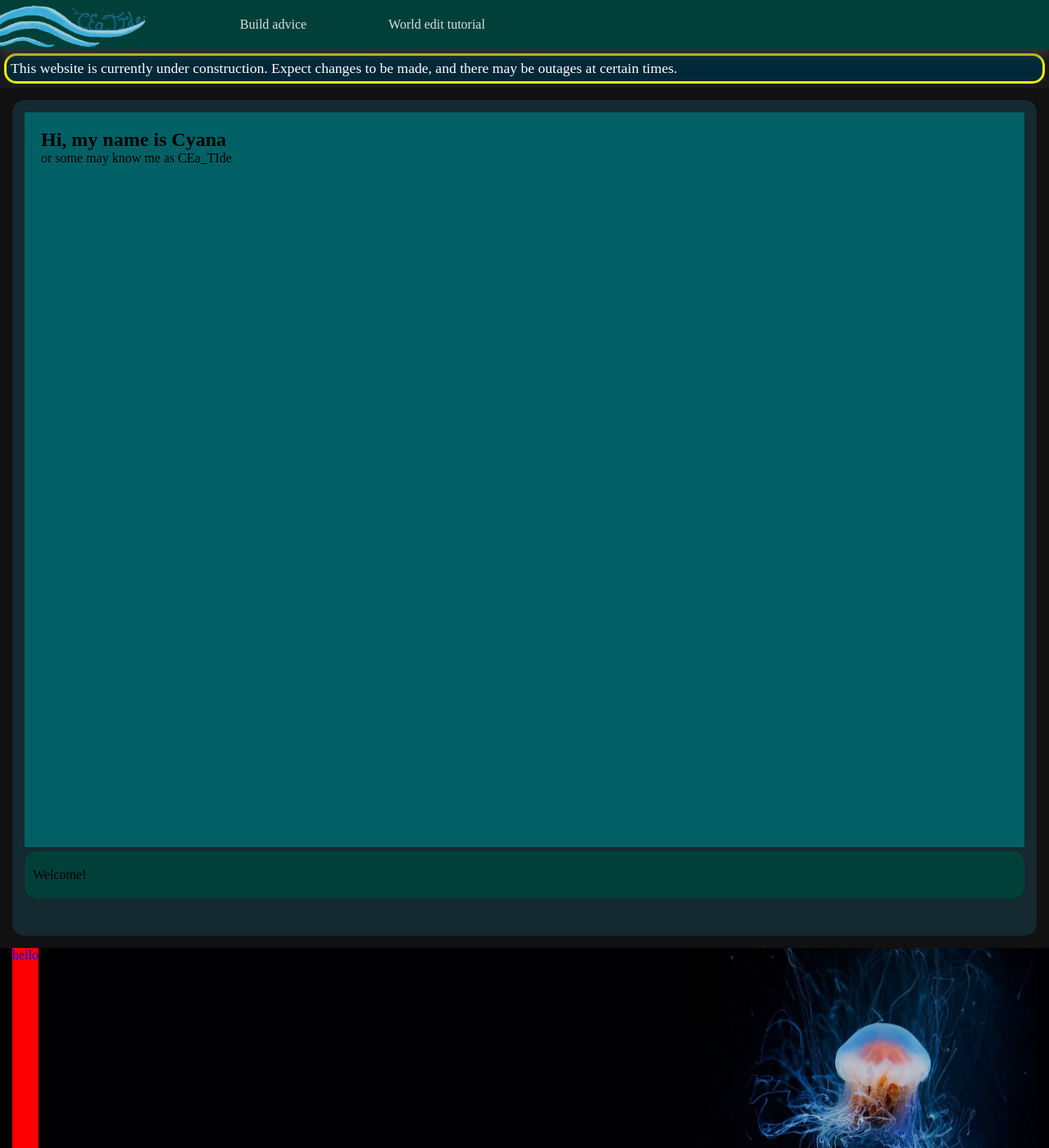
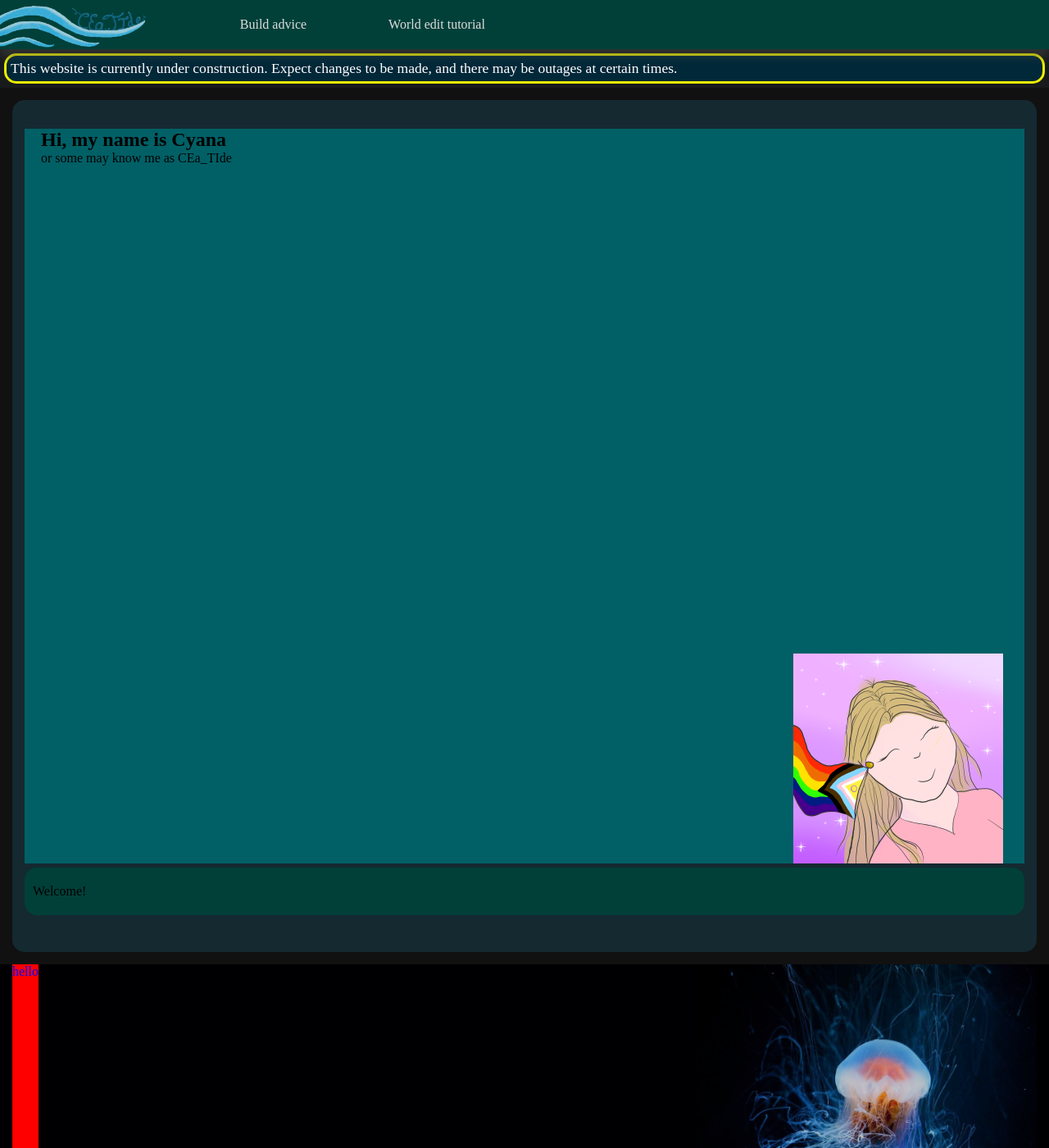
Before and after one commit to CEa-TIde/personal-website, a Jekyll site: the page built from index.html, in a window 1280 px wide and 1400 px high. Shown: the whole window at 82% size. Built offline with Jekyll 4.4.1, drawn with Linux system fonts in a browser that asks for light colours.

Commit message:
Add placeholder art

```diff
--- a/css/main.css
+++ b/css/main.css
@@ -715,9 +715,8 @@
 
 .welcome-wrapper {
     width: 100%;
-    height: 70vw;
+    min-height: 70vw;
     background: var(--bg-color-lighterteal);
-    overflow: hidden;
     /* anchor for art to position relative to */
     position: relative;
 }
@@ -733,5 +732,9 @@
 }
 
 .welcome-art {
+    position: absolute;
+    right: 2vw;
+    bottom: 0;
+    width: 20vw;
 
 }
--- a/index.html
+++ b/index.html
@@ -12,7 +12,7 @@
             <h2 class="welcome-msg">Hi, my name is Cyana</h2>
             <caption>or some may know me as CEa_TIde</caption>
         </div>
-        <img src="" class="welcome-art"/>
+        <img src="media/tumblr-icon-queer.png" class="welcome-art" alt="A drawing of an OC girl character posing for the 'camera' with a peace sign."/>
     </div>
     <section>
         Welcome!
```
Also changed, not shown: media/tumblr-icon-queer.png (added).
